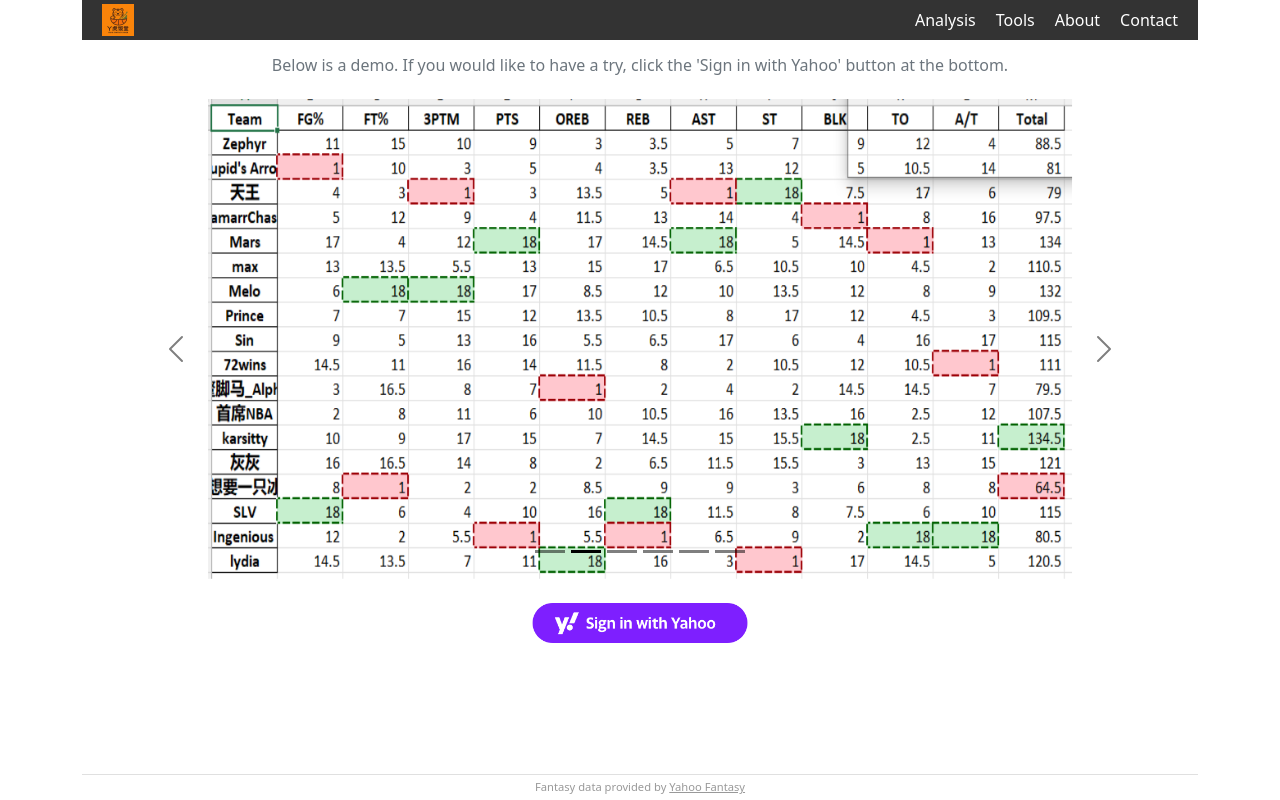
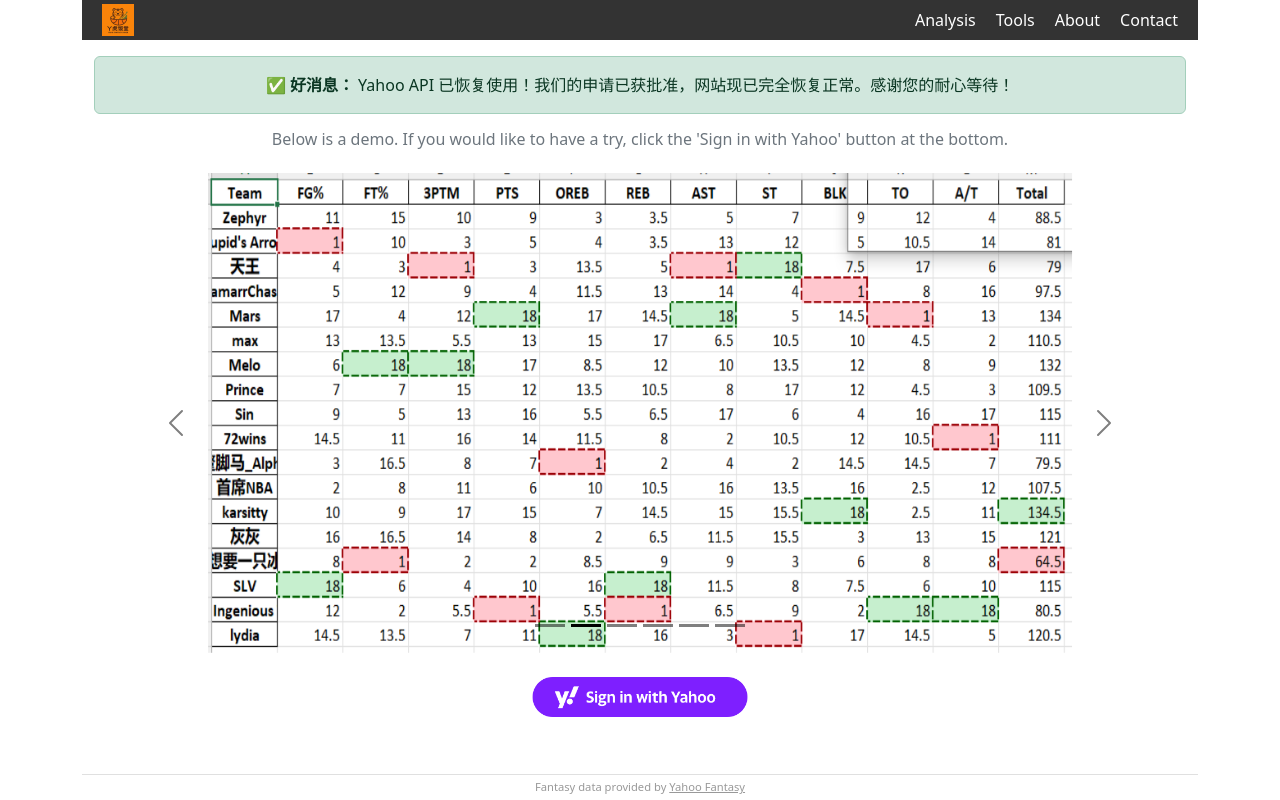
Before and after one commit to ben5it/yahoo-fantasy-aws-lambda, a Vue app in the folder vue-app/: page / in a window 1280 px wide. Built offline with nearby package versions, Linux system fonts and the light colour scheme; no server answers.

Commit message:
Update HomePage.vue to reflect restored API access and remove temporary unavailability message

```diff
--- a/vue-app/src/pages/HomePage.vue
+++ b/vue-app/src/pages/HomePage.vue
@@ -2,6 +2,10 @@
   <div>
     <div class="container text-center">
       <p></p>
+      <div class="alert alert-success" role="alert">
+        <strong>✅ 好消息：</strong>
+        Yahoo API 已恢复使用！我们的申请已获批准，网站现已完全恢复正常。感谢您的耐心等待！
+      </div>
       <p></p>
       <h6 class="text-secondary">Below is a demo. If you would like to have a try, click the 'Sign in with Yahoo' button at the bottom.
       </h6>
```
